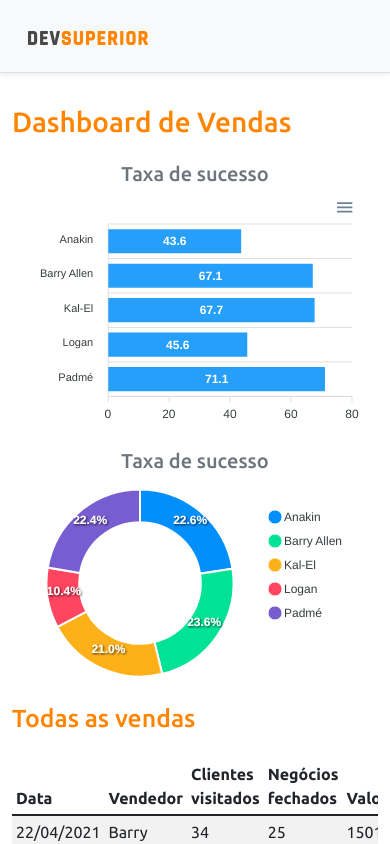
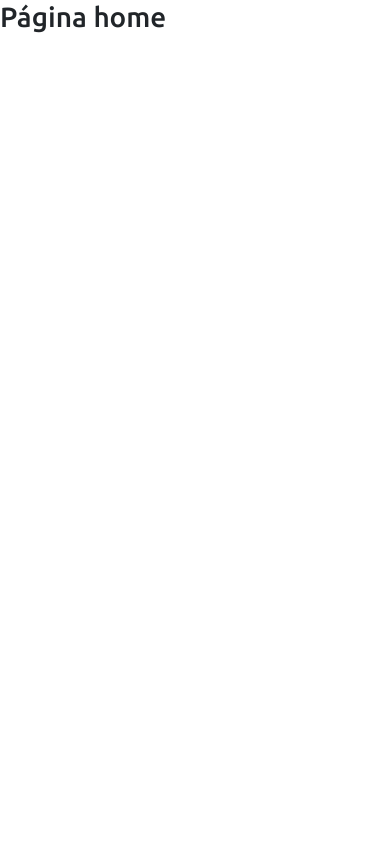
Before and after one commit to srportto/projeto-sds4, a React (Create React App) app in the folder frontend/: page / in a window 390 px wide. Shown: the top 844 px of the page. Built offline with nearby package versions, Linux system fonts and the light colour scheme.

Commit message:
adicao mapeamento de rotas

```diff
--- a/frontend/package.json
+++ b/frontend/package.json
@@ -17,6 +17,7 @@
     "react": "^17.0.2",
     "react-apexcharts": "^1.3.9",
     "react-dom": "^17.0.2",
+    "react-router-dom": "^5.3.0",
     "react-scripts": "4.0.3",
     "typescript": "^4.1.2",
     "web-vitals": "^1.0.1"
@@ -44,5 +45,8 @@
       "last 1 firefox version",
       "last 1 safari version"
     ]
+  },
+  "devDependencies": {
+    "@types/react-router-dom": "^5.1.8"
   }
 }
--- a/frontend/src/App.tsx
+++ b/frontend/src/App.tsx
@@ -3,35 +3,13 @@
 import DonutChart from "components/DonutChart"; //grafico de rosca
 import Footer from "components/Footer";
 import NavBar from "components/NavBar";
+import Routes from "Routes";
 
 //px = padding na horizontal
 //py = padding na vertical
 function App() {
   return (
-    <>
-      <NavBar />
-      <div className="container">
-        <h1 className="text-primary py-3">Dashboard de Vendas</h1>
-        <div className="row px-3">
-          <div className="col-sm-6">
-            <h5 className="text-center text-secondary">Taxa de sucesso</h5>
-            <BarChart />
-          </div>
-
-          <div className="col-sm-6">
-            <h5 className="text-center text-secondary">Taxa de sucesso</h5>
-            <DonutChart/>
-          </div>
-        </div>
-
-        <div className="py-3">
-        <h2 className="text-primary">Todas as vendas</h2>
-        </div>
-
-        <DataTable />
-      </div>
-      <Footer />
-    </>
+    <Routes />
   );
 }
 
--- /dev/null
+++ b/frontend/src/Routes.tsx
@@ -0,0 +1,24 @@
+import Dashboard from 'pages/Dashboard';
+import Home from 'pages/Home';
+import {BrowserRouter, Route, Switch} from 'react-router-dom';
+
+const Routes = () => {
+  return (
+    <BrowserRouter>
+      <Switch>
+
+        <Route path="/" exact>
+          <Home/>
+        </Route>
+
+        <Route path="/dashboard">
+          <Dashboard/>
+        </Route>
+
+
+      </Switch>
+    </BrowserRouter>
+  );
+}
+
+export default Routes;
--- /dev/null
+++ b/frontend/src/pages/Dashboard/index.tsx
@@ -0,0 +1,36 @@
+import BarChart from "components/BarChart";
+import DataTable from "components/DataTable";
+import DonutChart from "components/DonutChart";
+import Footer from "components/Footer";
+import NavBar from "components/NavBar";
+
+const Dashboard = () => {
+  return (
+    <>
+      <NavBar/>
+      <div className="container">
+        <h1 className="text-primary py-3">Dashboard de Vendas</h1>
+        <div className="row px-3">
+          <div className="col-sm-6">
+            <h5 className="text-center text-secondary">Taxa de sucesso</h5>
+            <BarChart />
+          </div>
+
+          <div className="col-sm-6">
+            <h5 className="text-center text-secondary">Taxa de sucesso</h5>
+            <DonutChart />
+          </div>
+        </div>
+
+        <div className="py-3">
+          <h2 className="text-primary">Todas as vendas</h2>
+        </div>
+
+        <DataTable />
+      </div>
+      <Footer />
+    </>
+  );
+}
+
+export default Dashboard;
--- /dev/null
+++ b/frontend/src/pages/Home/index.tsx
@@ -0,0 +1,10 @@
+
+const Home = () => {
+  return (
+    <div >
+        <h1>Página home</h1>
+    </div>
+  );
+}
+
+export default Home;
```
Also changed, not shown: 1 other file (tests, documents, lock files or other folders).
